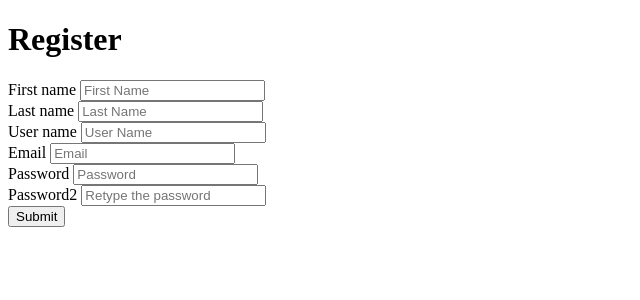
After one commit to aslin-joel-r/mini-project-S6, a Django app: page /register/ in a window 1280 px wide. The commit adds this page. Shown: the top 300 px of the page, without its empty margins (0-640 px from the left). Run offline with Django 4.2, Linux system fonts and the light colour scheme.

Commit message:
Worked on register and login

```diff
--- /dev/null
+++ b/problem_detector/nation_book/templates/register.html
@@ -0,0 +1,44 @@
+<!DOCTYPE html>
+<html lang="en">
+<head>
+    <meta charset="UTF-8">
+    <meta http-equiv="X-UA-Compatible" content="IE=edge">
+    <meta name="viewport" content="width=device-width, initial-scale=1.0">
+    <title>Register</title>
+</head>
+<body>
+    <form action="" method="post">
+        {% csrf_token %}
+    <h1>Register</h1>
+
+    <label for="">First name</label>
+    <input type="text" name="first_name" placeholder="First Name">
+    <br>
+
+    <label for="">Last name</label>
+    <input type="text" name="last_name" placeholder="Last Name">
+    <br>
+
+    <label for="">User name</label>
+    <input type="text" name="username" placeholder="User Name">
+    <br>
+
+    <label for="">Email</label>
+    <input type="email" name="email" placeholder="Email">
+    <br>
+
+    <label for="">Password</label>
+    <input type="password" name="password" placeholder="Password">
+<br>
+    <label for="">Password2</label>
+    <input type="password" name="password2" placeholder="Retype the password">
+<br>
+    <input type="submit" value="Submit">
+    </form>
+    <div>
+        {% for message in messages%}
+        <b style="color:red">{{message}}</b>
+        {% endfor%}
+    </div>
+</body>
+</html>
--- a/problem_detector/nation_book/urls.py
+++ b/problem_detector/nation_book/urls.py
@@ -6,6 +6,8 @@ from django.conf.urls.static import static
 
 urlpatterns=[
     path('',views.index,name='index'),
+    path('register/',views.register,name='register'),
+    path('login/',views.login,name='login')
 ]
 
 urlpatterns += static(settings.STATIC_URL, document_root=settings.STATIC_ROOT)
--- a/problem_detector/nation_book/views.py
+++ b/problem_detector/nation_book/views.py
@@ -1,7 +1,58 @@
-from django.shortcuts import render
+from django.shortcuts import render,redirect
 from django.http import HttpResponse
-
+from django.contrib.auth.models import User,auth
+from django.contrib import messages
 # Create your views here.
 
 def index(request):
-    return render(request,'login.html')
+    return render(request,'index.html')
+
+def register(request):
+
+    if request.method=='POST':
+
+        first_name=request.POST['first_name']
+        last_name=request.POST['last_name']
+        username=request.POST['username']
+        email=request.POST['email']
+        password=request.POST['password']
+        password2=request.POST['password2']
+
+        if password==password2:
+            if User.objects.filter(username=username).exists():
+                messages.info(request,"username exists")
+                return redirect('register')
+            elif User.objects.filter(email=email).exists():
+                messages.info(request,'Email id exists')
+                return redirect('register')
+            else:
+                user=User.objects.create_user(username=username,email=email,password=password,first_name=first_name,last_name=last_name)
+
+                user.save()
+                return redirect('login')
+
+        else:
+            messages.info(request,'password not matched')
+            return redirect('register')
+
+        print(username,email,password)
+        return redirect('index')
+
+    else:
+        return render(request,'register.html')
+
+def login(request):
+    if (request.method=='POST'):
+        username=request.POST['username']
+        password=request.POST['password']
+
+        user=auth.authenticate(username=username,password=password)
+
+        if user is not None:
+            auth.login(request,user)
+            return redirect('/')
+        else:
+            messages.info(request,'invalid data')
+            return redirect('login')
+    else:
+        return render(request,'login.html')
```
Also changed, not shown: problem_detector/nation_book/templates/index.html (+6 -2 lines), problem_detector/nation_book/templates/login.html (+14 -9 lines), problem_detector/db.sqlite3, problem_detector/nation_book/static/img/tasmarc.jpg (renamed from problem_detector/nation_book/templates/tasmarc.jpg).
